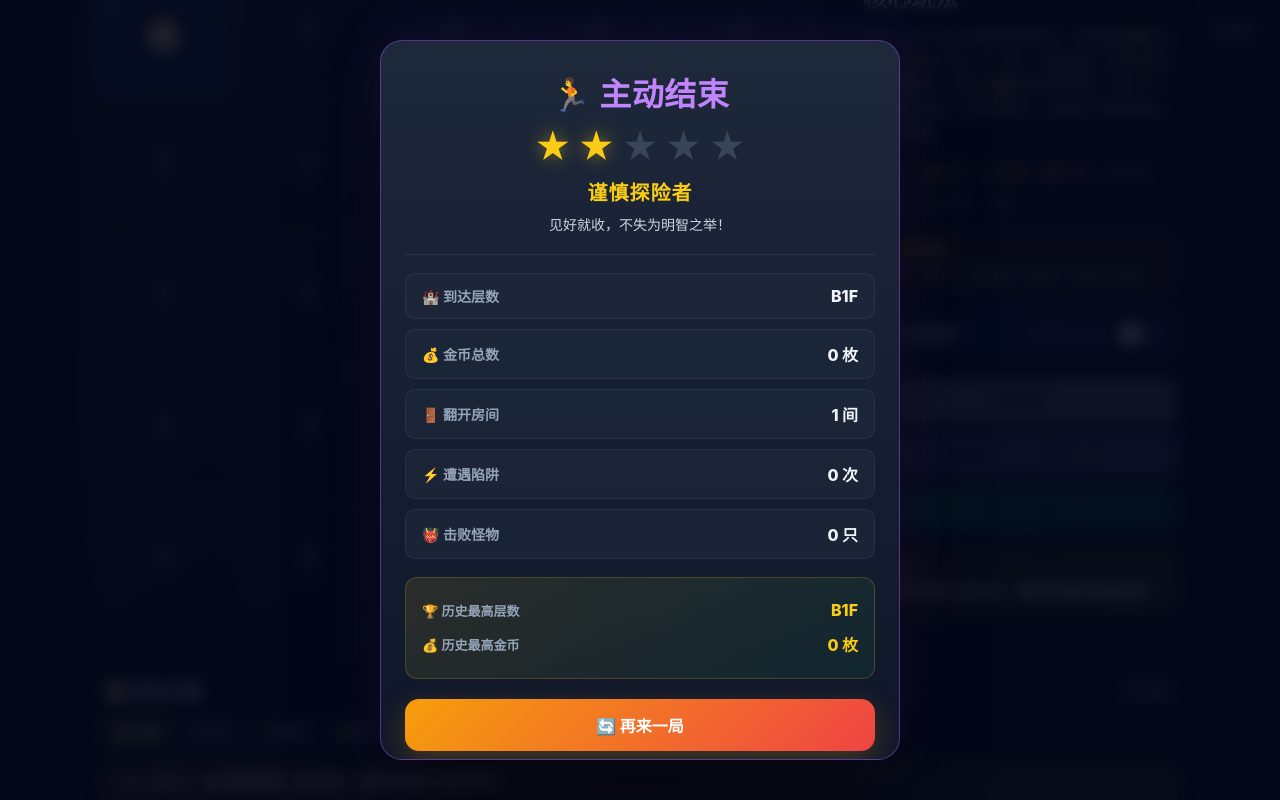
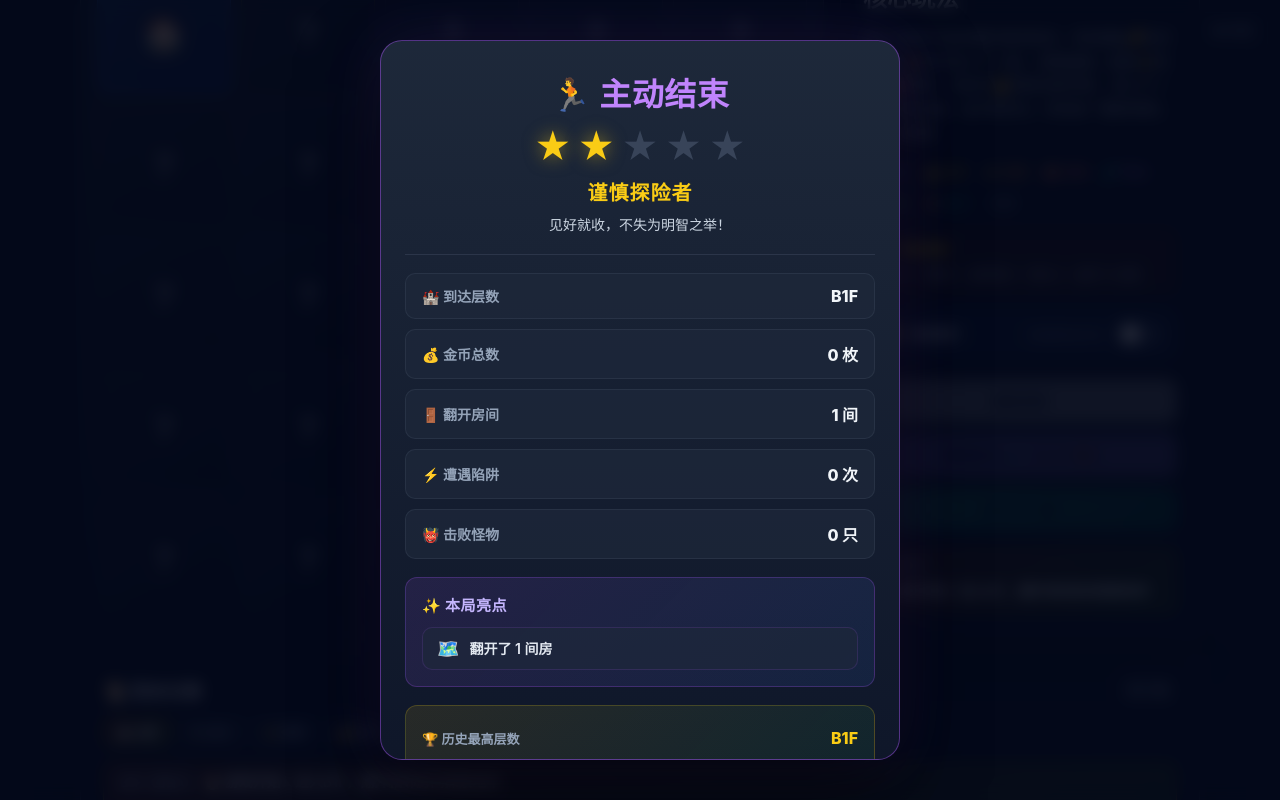
Before and after one commit to aliAjax/hxywl-61903-b85da14, a React (Vite) app: page / in a window 1280 px wide. Both pictures are taken after a click on the button "重新探索". Shown: the part 410-1210 px from the top of the page. Built offline with nearby package versions, Linux system fonts and the light colour scheme.

Commit message:
.3436396082391580:f7059114ccf2cd6f1be70541d99f8ddf_6a3607b0eaff1d2daeebae99.6a3607b1eaff1d2daeebae9b.6a3607b1ca26944d9b249c4b:Trae CN.T(2026/6/20 11:23:29)

```diff
--- a/src/App.tsx
+++ b/src/App.tsx
@@ -94,6 +94,8 @@ interface GameStats {
   revealedRooms: number;
   trapHits: number;
   monstersDefeated: number;
+  potionsUsed: number;
+  fleeCount: number;
 }
 
 interface HighScore {
@@ -247,10 +249,83 @@ function evaluateGame(
   return { rank, comment, stars };
 }
 
+interface HighlightItem {
+  icon: string;
+  text: string;
+  priority: number;
+}
+
+function generateHighlights(
+  resultType: GameResultType,
+  finalFloor: number,
+  finalCoins: number,
+  currentStats: GameStats,
+  isFloorRecord: boolean,
+  isCoinRecord: boolean
+): HighlightItem[] {
+  const candidates: HighlightItem[] = [];
+
+  if (isFloorRecord && finalFloor > 1) {
+    candidates.push({ icon: "🏆", text: `刷新纪录！到达 B${finalFloor}F`, priority: 100 });
+  }
+  if (isCoinRecord && finalCoins > 0) {
+    candidates.push({ icon: "💰", text: `刷新纪录！获得 ${finalCoins} 金币`, priority: 95 });
+  }
+  if (resultType === "clear" && currentStats.trapHits === 0) {
+    candidates.push({ icon: "✨", text: "完美闪避！全程未踩陷阱", priority: 85 });
+  }
+  if (currentStats.monstersDefeated >= 3) {
+    candidates.push({ icon: "⚔️", text: `勇猛善战！击败 ${currentStats.monstersDefeated} 只怪物`, priority: 80 });
+  } else if (currentStats.monstersDefeated > 0) {
+    candidates.push({ icon: "⚔️", text: `击败了 ${currentStats.monstersDefeated} 只怪物`, priority: 50 });
+  }
+  if (currentStats.trapHits >= 3) {
+    candidates.push({ icon: "⚡", text: `步履维艰！踩中 ${currentStats.trapHits} 次陷阱`, priority: 70 });
+  } else if (currentStats.trapHits > 0) {
+    candidates.push({ icon: "⚡", text: `踩中 ${currentStats.trapHits} 次陷阱`, priority: 40 });
+  }
+  if (currentStats.potionsUsed >= 2) {
+    candidates.push({ icon: "🧪", text: `药水依赖！使用了 ${currentStats.potionsUsed} 次药水`, priority: 60 });
+  } else if (currentStats.potionsUsed > 0) {
+    candidates.push({ icon: "🧪", text: `使用了 ${currentStats.potionsUsed} 次药水`, priority: 35 });
+  }
+  if (currentStats.fleeCount >= 2) {
+    candidates.push({ icon: "🏃", text: `战术撤退！逃跑了 ${currentStats.fleeCount} 次`, priority: 55 });
+  } else if (currentStats.fleeCount > 0) {
+    candidates.push({ icon: "🏃", text: `逃跑了 ${currentStats.fleeCount} 次`, priority: 30 });
+  }
+  if (currentStats.revealedRooms >= 20) {
+    candidates.push({ icon: "🗺️", text: `探索达人！翻开了 ${currentStats.revealedRooms} 间房`, priority: 45 });
+  } else if (currentStats.revealedRooms >= 5) {
+    candidates.push({ icon: "🗺️", text: `探索了 ${currentStats.revealedRooms} 间房`, priority: 25 });
+  }
+
+  if (candidates.length < 3 && finalFloor > 1) {
+    candidates.push({ icon: "🏰", text: `到达了 B${finalFloor}F`, priority: 20 });
+  }
+  if (candidates.length < 3 && finalCoins > 0) {
+    candidates.push({ icon: "💰", text: `收集了 ${finalCoins} 金币`, priority: 15 });
+  }
+  if (candidates.length < 3) {
+    if (resultType === "clear") {
+      candidates.push({ icon: "🎉", text: "成功通关本层！", priority: 18 });
+    } else if (resultType === "death") {
+      candidates.push({ icon: "💀", text: "在战斗中倒下了...", priority: 18 });
+    } else {
+      candidates.push({ icon: "🗺️", text: `翻开了 ${currentStats.revealedRooms} 间房`, priority: 10 });
+    }
+  }
+
+  candidates.sort((a, b) => b.priority - a.priority);
+  return candidates.slice(0, 3);
+}
+
 const INITIAL_STATS: GameStats = {
   revealedRooms: 1,
   trapHits: 0,
   monstersDefeated: 0,
+  potionsUsed: 0,
+  fleeCount: 0,
 };
 
 export default function App() {
@@ -265,7 +340,19 @@ export default function App() {
   const [floor, setFloor] = useState(initialFloor);
   const [status, setStatus] = useState<"playing" | "won" | "lost">(loadedSave?.status ?? "playing");
   const [turn, setTurn] = useState(loadedSave?.turn ?? 0);
-  const [stats, setStats] = useState<GameStats>(loadedSave?.stats ?? INITIAL_STATS);
+  const [stats, setStats] = useState<GameStats>(() => {
+    const s = loadedSave?.stats;
+    if (s) {
+      return {
+        revealedRooms: s.revealedRooms,
+        trapHits: s.trapHits,
+        monstersDefeated: s.monstersDefeated,
+        potionsUsed: s.potionsUsed ?? 0,
+        fleeCount: s.fleeCount ?? 0,
+      };
+    }
+    return INITIAL_STATS;
+  });
   const [showSettlement, setShowSettlement] = useState(false);
   const [settlementResult, setSettlementResult] = useState<GameResultType | null>(null);
   const [highScore, setHighScore] = useState<HighScore>(() => loadHighScore());
@@ -735,6 +822,7 @@ export default function App() {
     const healAmount = EVENT_CONFIG.potion.healAmount ?? BATTLE_CONFIG.potionHeal;
     setPotions((p: number) => p - 1);
     setHp((h: number) => Math.min(MAX_HP, h + healAmount));
+    setStats((s: GameStats) => ({ ...s, potionsUsed: s.potionsUsed + 1 }));
     setHistory((prev: TurnRecord[]) => [
       {
         id: ++recordIdCounter,
@@ -795,7 +883,9 @@ export default function App() {
       } else if (result === "fled") {
         finalFleeDamage = fleeDamage;
         finalHp = Math.max(0, hp - finalFleeDamage);
+        finalStats = { ...stats, fleeCount: stats.fleeCount + 1 };
         setHp(finalHp);
+        setStats(finalStats);
         setBoard((prev: Room[]) =>
           prev.map((r: Room, i: number) =>
             i === battleRoomIdx ? { ...r, revealed: false, defeated: false } : r
@@ -920,6 +1010,7 @@ export default function App() {
     const healAmount = EVENT_CONFIG.potion.healAmount ?? BATTLE_CONFIG.potionHeal;
     setPotions((p) => p - 1);
     setHp((h) => Math.min(MAX_HP, h + healAmount));
+    setStats((s: GameStats) => ({ ...s, potionsUsed: s.potionsUsed + 1 }));
     setBattleLog((prev) => [
       ...prev,
       createBattleLog(EVENT_MESSAGES.potionUse(healAmount), "player"),
@@ -975,11 +1066,20 @@ export default function App() {
         : settlementResult === "death"
           ? "💀 探索失败"
           : "🏃 主动结束";
+    const highlights = generateHighlights(
+      settlementResult,
+      floor,
+      coins,
+      stats,
+      brokeFloorRecord,
+      brokeCoinRecord
+    );
     return {
       evaluation,
       resultTitle,
       isFloorRecord: brokeFloorRecord,
       isCoinRecord: brokeCoinRecord,
+      highlights,
     };
   }, [showSettlement, settlementResult, floor, coins, stats, hp, brokeFloorRecord, brokeCoinRecord]);
 
@@ -1441,6 +1541,20 @@ export default function App() {
               </div>
             </div>
 
+            {settlementData.highlights.length > 0 && (
+              <div className="settlement-highlights">
+                <div className="highlights-title">✨ 本局亮点</div>
+                <div className="highlights-list">
+                  {settlementData.highlights.map((h, i) => (
+                    <div key={i} className="highlight-item" style={{ animationDelay: `${(i + 1) * 120}ms` }}>
+                      <span className="highlight-icon">{h.icon}</span>
+                      <span className="highlight-text">{h.text}</span>
+                    </div>
+                  ))}
+                </div>
+              </div>
+            )}
+
             <div className="settlement-highscore">
               <div className="hs-row">
                 <span>🏆 历史最高层数</span>
--- a/src/config/saveSystem.ts
+++ b/src/config/saveSystem.ts
@@ -44,6 +44,8 @@ interface SavedGameStats {
   revealedRooms: number;
   trapHits: number;
   monstersDefeated: number;
+  potionsUsed?: number;
+  fleeCount?: number;
 }
 
 export interface SaveData {
@@ -130,6 +132,8 @@ function validateGameStats(stats: unknown): stats is SavedGameStats {
   if (!isNumber(stats.revealedRooms) || (stats.revealedRooms as number) < 0) return false;
   if (!isNumber(stats.trapHits) || (stats.trapHits as number) < 0) return false;
   if (!isNumber(stats.monstersDefeated) || (stats.monstersDefeated as number) < 0) return false;
+  if (stats.potionsUsed !== undefined && (!isNumber(stats.potionsUsed) || (stats.potionsUsed as number) < 0)) return false;
+  if (stats.fleeCount !== undefined && (!isNumber(stats.fleeCount) || (stats.fleeCount as number) < 0)) return false;
   return true;
 }
 
--- a/src/styles.css
+++ b/src/styles.css
@@ -1019,6 +1019,62 @@ button {
   50% {
     box-shadow: 0 0 10px rgba(245, 158, 11, 0.6);
   }
+}
+
+.settlement-highlights {
+  padding: 16px;
+  border-radius: 12px;
+  background: linear-gradient(135deg, rgba(168, 85, 247, 0.12), rgba(59, 130, 246, 0.1));
+  border: 1px solid rgba(168, 85, 247, 0.25);
+  margin-bottom: 18px;
+}
+
+.highlights-title {
+  font-size: 15px;
+  font-weight: 800;
+  color: #c4b5fd;
+  margin-bottom: 12px;
+  letter-spacing: 0.5px;
+}
+
+.highlights-list {
+  display: flex;
+  flex-direction: column;
+  gap: 8px;
+}
+
+.highlight-item {
+  display: flex;
+  align-items: center;
+  gap: 10px;
+  padding: 10px 14px;
+  border-radius: 10px;
+  background: rgba(30, 41, 59, 0.7);
+  border: 1px solid rgba(168, 85, 247, 0.15);
+  animation: highlight-slide-in 300ms cubic-bezier(0.16, 1, 0.3, 1) backwards;
+}
+
+@keyframes highlight-slide-in {
+  from {
+    opacity: 0;
+    transform: translateX(-12px);
+  }
+  to {
+    opacity: 1;
+    transform: translateX(0);
+  }
+}
+
+.highlight-icon {
+  font-size: 18px;
+  flex-shrink: 0;
+}
+
+.highlight-text {
+  font-size: 14px;
+  font-weight: 600;
+  color: #e2e8f0;
+  line-height: 1.5;
 }
 
 .settlement-highscore {
```
